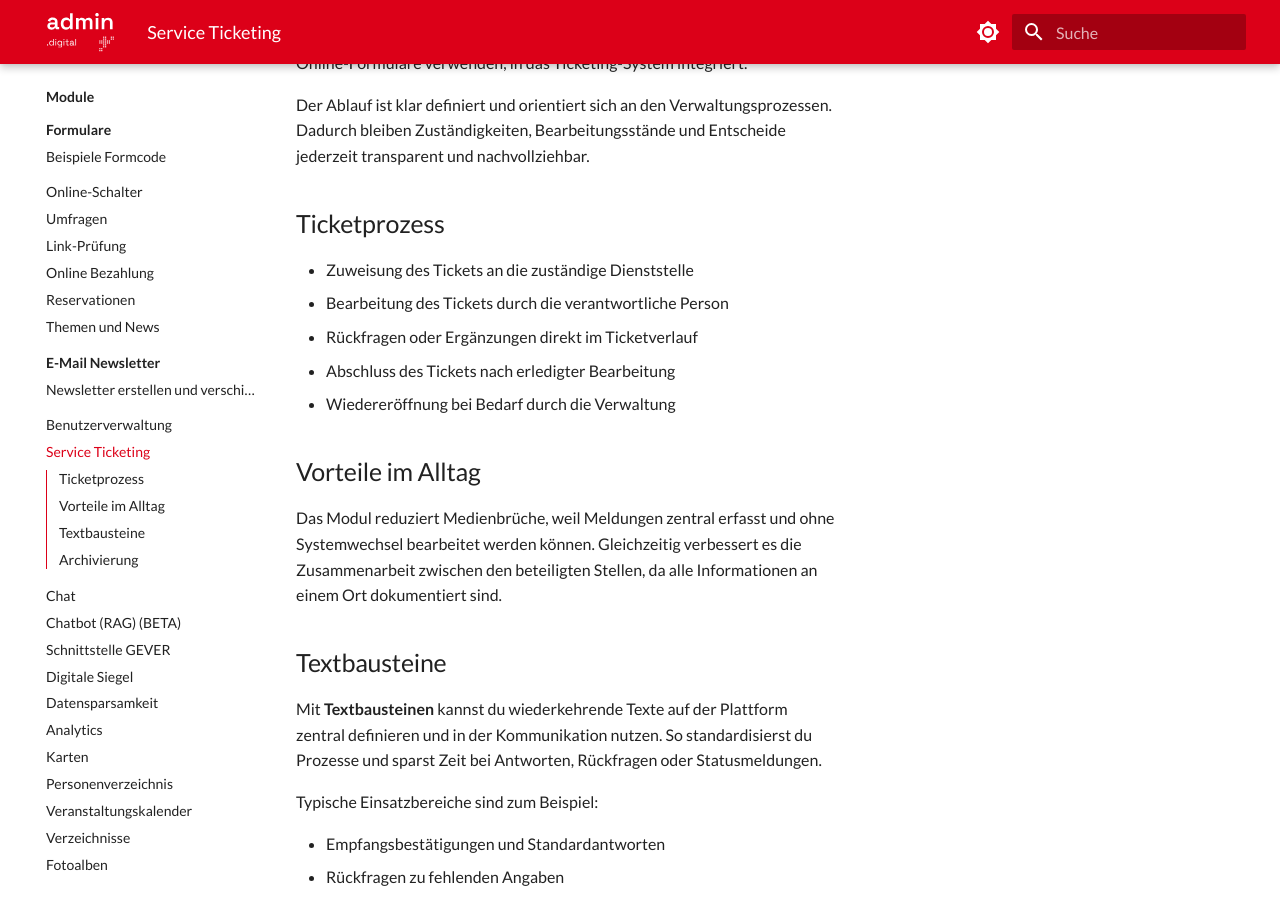
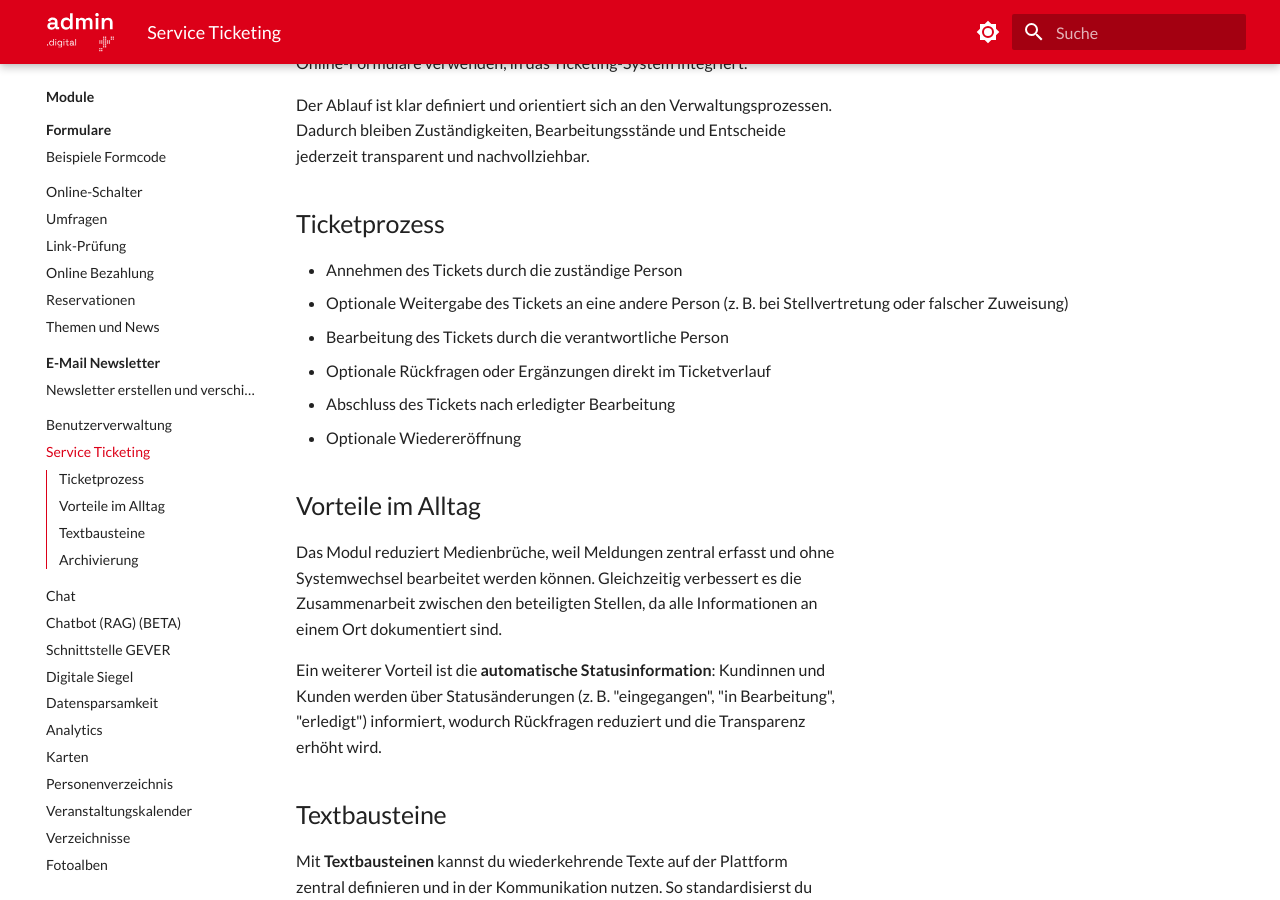
Before and after one commit to seantis/docs-admin-digital, an MkDocs documentation site: the page built from content/module/service-ticketing/index.md, in a window 1280 px wide and 900 px high, scrolled down 292 px. Built offline with MkDocs 1.6.1 and Material for MkDocs 9.7.7, drawn with Linux system fonts in a browser that asks for light colours.

Commit message:
Beschreibung Ticketing Prozess

```diff
--- a/content/module/service-ticketing/index.md
+++ b/content/module/service-ticketing/index.md
@@ -13,15 +13,18 @@ Der Ablauf ist klar definiert und orientiert sich an den Verwaltungsprozessen. D
 
 ## Ticketprozess
 
-- Zuweisung des Tickets an die zuständige Dienststelle
+- Annehmen des Tickets durch die zuständige Person
+- Optionale Weitergabe des Tickets an eine andere Person (z. B. bei Stellvertretung oder falscher Zuweisung)
 - Bearbeitung des Tickets durch die verantwortliche Person
-- Rückfragen oder Ergänzungen direkt im Ticketverlauf
+- Optionale Rückfragen oder Ergänzungen direkt im Ticketverlauf
 - Abschluss des Tickets nach erledigter Bearbeitung
-- Wiedereröffnung bei Bedarf durch die Verwaltung
+- Optionale Wiedereröffnung
 
 ## Vorteile im Alltag
 
 Das Modul reduziert Medienbrüche, weil Meldungen zentral erfasst und ohne Systemwechsel bearbeitet werden können. Gleichzeitig verbessert es die Zusammenarbeit zwischen den beteiligten Stellen, da alle Informationen an einem Ort dokumentiert sind.
+
+Ein weiterer Vorteil ist die **automatische Statusinformation**: Kundinnen und Kunden werden über Statusänderungen (z. B. "eingegangen", "in Bearbeitung", "erledigt") informiert, wodurch Rückfragen reduziert und die Transparenz erhöht wird.
 
 ## Textbausteine
 
```
